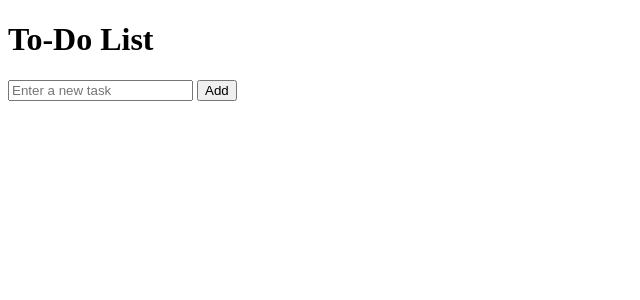
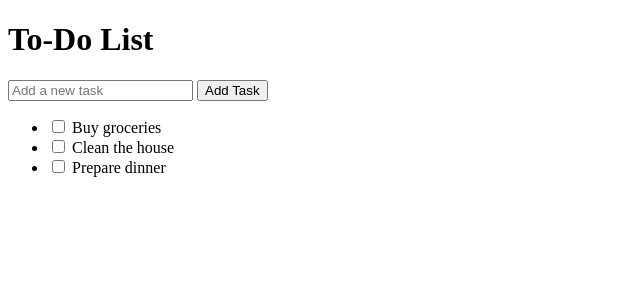
Before and after one commit to Mirkica/to-do-list, a Flask app: page / in a window 1280 px wide. Shown: the top 300 px of the page, without its empty margins (0-640 px from the left). Run offline with Flask 3, Linux system fonts and the light colour scheme.

Commit message:
add checkbox to mark finished tasks

```diff
--- a/app.py
+++ b/app.py
@@ -1,19 +1,29 @@
-from flask import Flask, render_template, request, redirect
+from flask import Flask, render_template, request, redirect, url_for
 
 app = Flask(__name__)
 
-todos = []
+# Sample in-memory data store for tasks
+todos = [
+    {'task': 'Buy groceries', 'completed': False},
+    {'task': 'Clean the house', 'completed': False},
+    {'task': 'Prepare dinner', 'completed': False}
+]
 
 @app.route('/')
 def index():
     return render_template('index.html', todos=todos)
 
 @app.route('/add', methods=['POST'])
-def add_todo():
-    todo = request.form.get('todo')
-    if todo:
-        todos.append(todo)
-    return redirect('/')
+def add_task():
+    task = request.form.get('task')
+    todos.append({'task': task, 'completed': False})
+    return redirect(url_for('index'))
+
+@app.route('/update/<int:task_index>', methods=['POST'])
+def update_task(task_index):
+    # Toggle the completed status
+    todos[task_index]['completed'] = not todos[task_index]['completed']
+    return redirect(url_for('index'))
 
 if __name__ == '__main__':
     app.run(debug=True)
--- a/templates/index.html
+++ b/templates/index.html
@@ -7,13 +7,29 @@
   </head>
   <body>
     <h1>To-Do List</h1>
-    <form action="/add" method="POST">
-      <input type="text" name="todo" placeholder="Enter a new task" required />
-      <button type="submit">Add</button>
+    <form method="POST" action="/add">
+      <input type="text" name="task" placeholder="Add a new task" required />
+      <button type="submit">Add Task</button>
     </form>
+
     <ul>
       {% for todo in todos %}
-      <li>{{ todo }}</li>
+      <li>
+        <form method="POST" action="/update/{{ loop.index0 }}">
+          <input
+            type="checkbox"
+            name="completed"
+            onchange="this.form.submit()"
+            {%
+            if
+            todo.completed
+            %}checked{%
+            endif
+            %}
+          />
+          <label>{{ todo.task }}</label>
+        </form>
+      </li>
       {% endfor %}
     </ul>
   </body>
```
